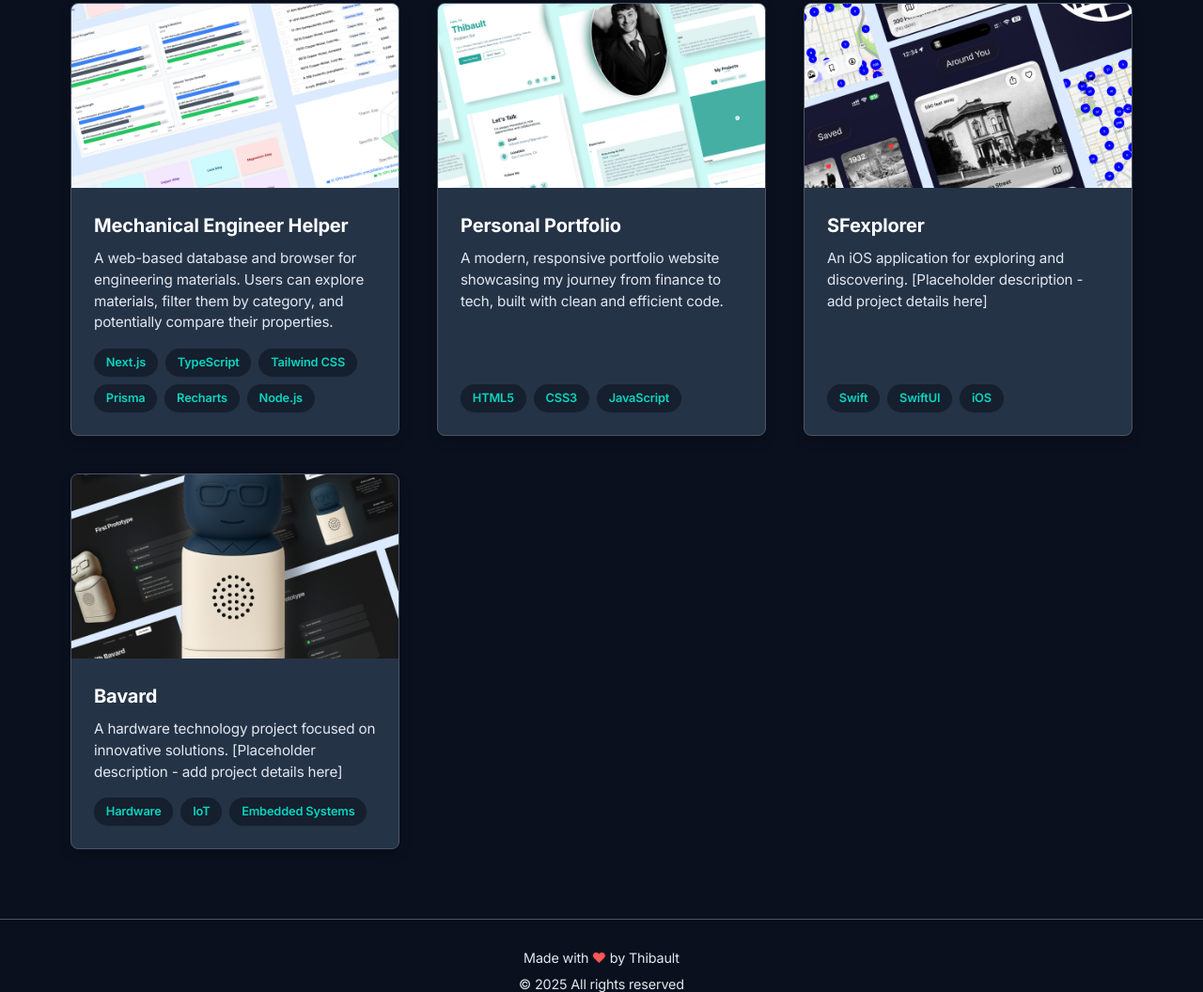
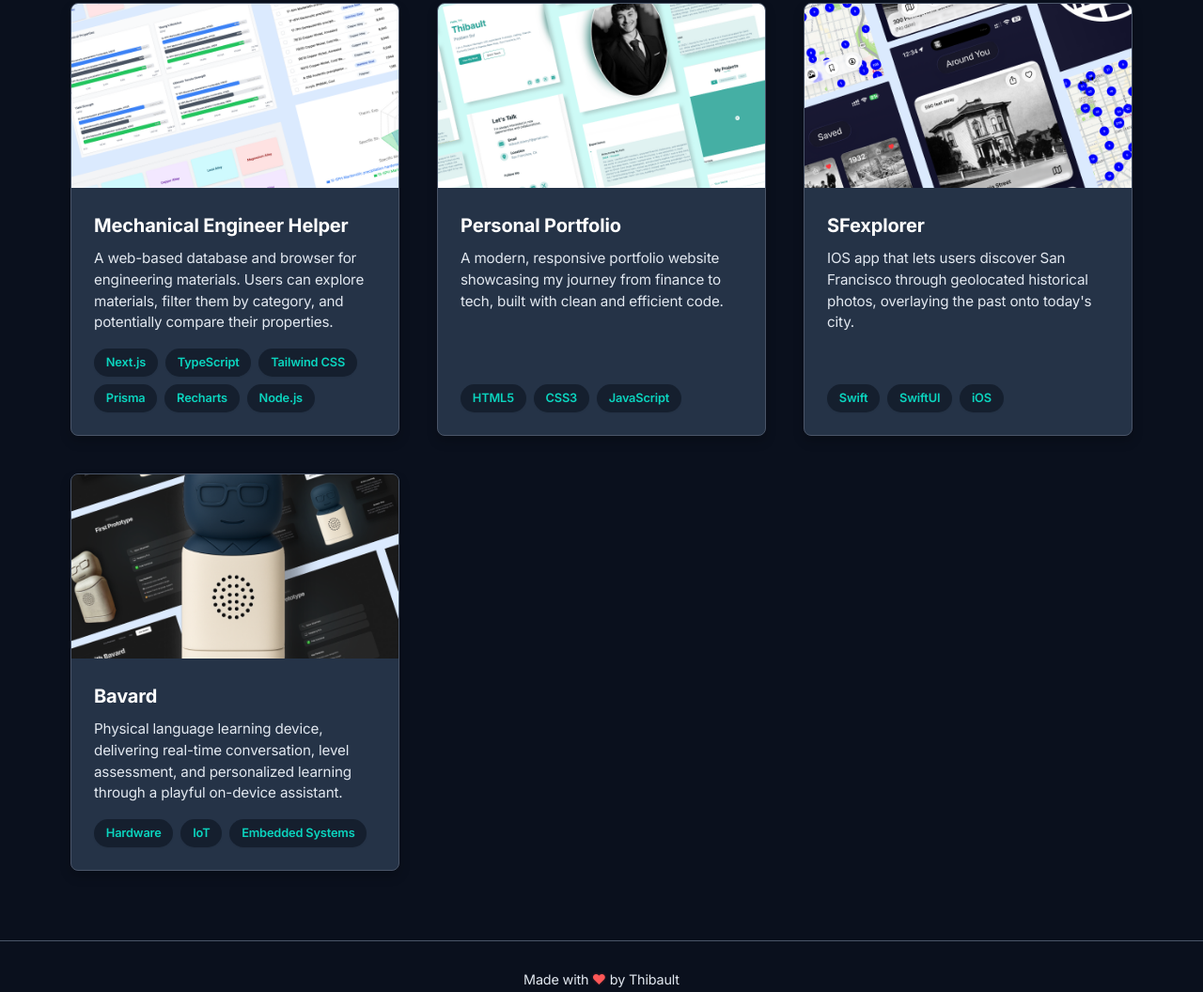
Before and after one commit to thibaultthi/Thibault-s-Portfolio, a plain HTML site: page projects.html in a window 1280 px wide. Shown: the part 301-1357 px from the top of the page at 94% size. Drawn offline with Linux system fonts and the light colour scheme.

Commit message:
Update project descriptions for Bavard and SFexplorer

```diff
--- a/projects.html
+++ b/projects.html
@@ -125,7 +125,7 @@
                     </div>
                     <div class="project-info">
                         <h3 class="project-title">SFexplorer</h3>
-                        <p class="project-description">An iOS application for exploring and discovering. [Placeholder description - add project details here]</p>
+                        <p class="project-description">IOS app that lets users discover San Francisco through geolocated historical photos, overlaying the past onto today's city.</p>
                         <div class="project-tech">
                             <span class="tech-tag">Swift</span>
                             <span class="tech-tag">SwiftUI</span>
@@ -148,7 +148,7 @@
                     </div>
                     <div class="project-info">
                         <h3 class="project-title">Bavard</h3>
-                        <p class="project-description">A hardware technology project focused on innovative solutions. [Placeholder description - add project details here]</p>
+                        <p class="project-description">Physical language learning device, delivering real-time conversation, level assessment, and personalized learning through a playful on-device assistant.</p>
                         <div class="project-tech">
                             <span class="tech-tag">Hardware</span>
                             <span class="tech-tag">IoT</span>
```
